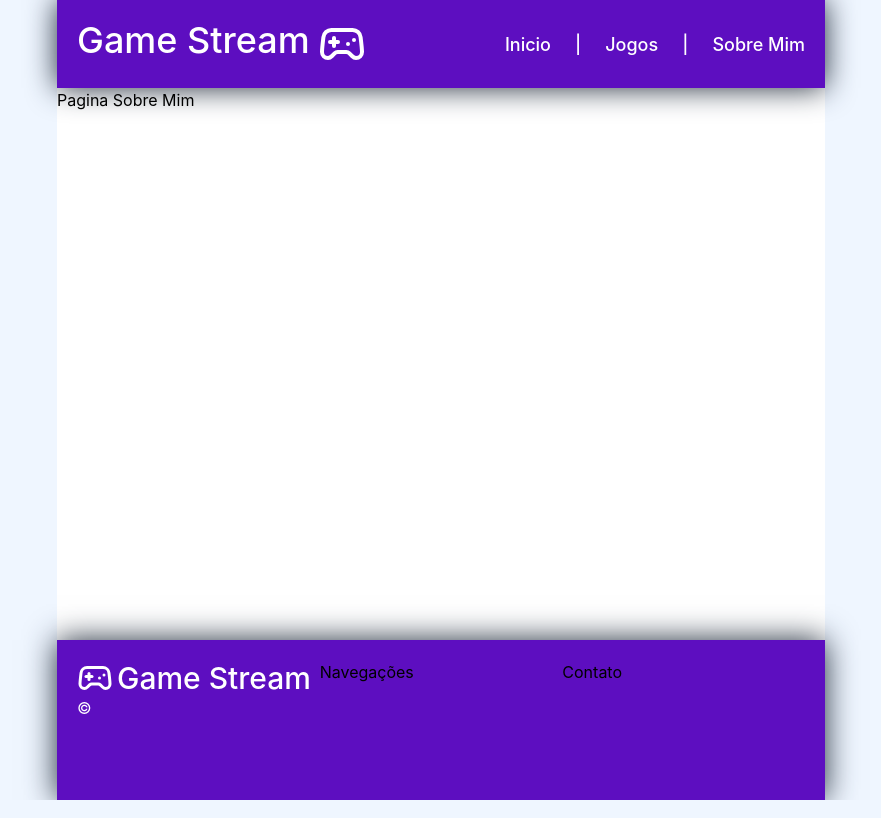
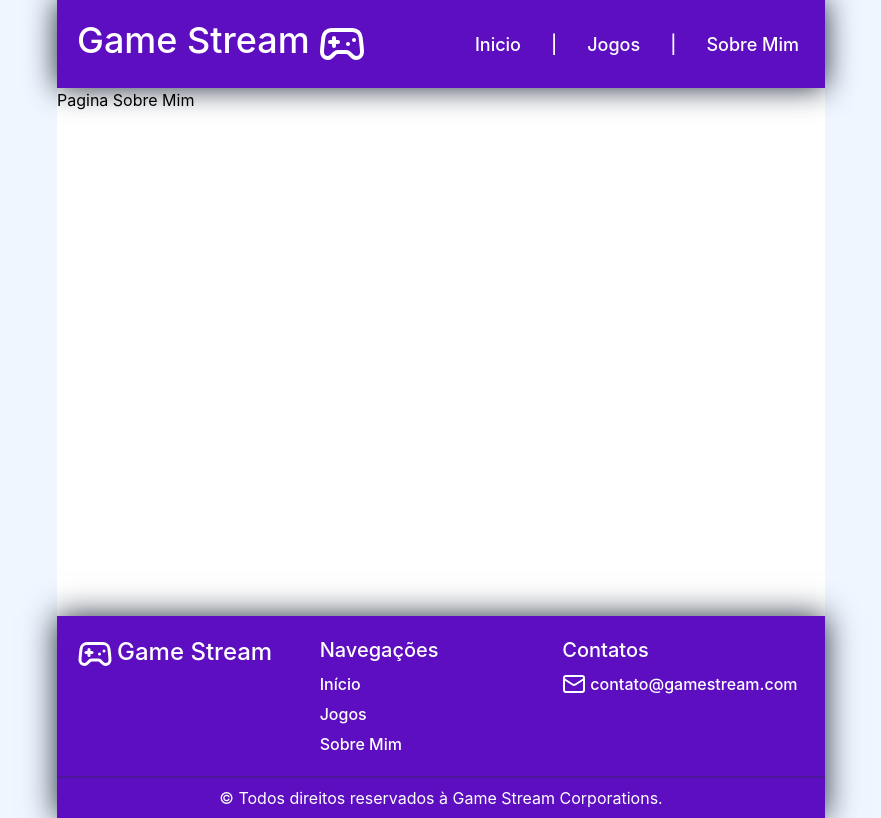
Before and after one commit to BITRAR-DEV/React, a React (Vite) app in the folder frontend/: page /sobre in a window 1280 px wide. Shown: the whole page, without its empty margins (199-1080 px from the left). Built offline with nearby package versions, Linux system fonts and the light colour scheme.

Commit message:
Refactor button component and update footer, header, navbar, and inicio pages for improved styling and structure

```diff
--- a/frontend/src/components/botao.tsx
+++ b/frontend/src/components/botao.tsx
@@ -8,7 +8,7 @@ type BotaoProps = {
 
 function Botao({texto, cor, hover}: BotaoProps) {
     return (
-        <button className={`flex gap-2 ${cor} text-white px-4 py-3 rounded-[13px] ${hover}`}>{texto}</button>
+        <button className={`flex gap-2 ${cor} text-white px-4 py-3 rounded-[13px] ${hover} cursor-pointer`}>{texto}</button>
     )
 }
 
--- a/frontend/src/components/footer.tsx
+++ b/frontend/src/components/footer.tsx
@@ -1,22 +1,28 @@
 import { Link } from "react-router-dom";
-import { Gamepad2 } from "lucide-react";
+import { Gamepad2, Mail } from "lucide-react";
 
 function Footer() {
   return (
-    <footer className="min-h-[20vh] bg-violet-800 shadow-[0_0_30px] shadow-gray-800 p-5">
-        <div className="grid grid-cols-3">
-            <div className="flex gap-1 text-3xl font-medium text-white">
+    <footer className="min-h-[23vh] bg-violet-800 shadow-[0_0_30px] shadow-gray-800">
+        <div className="grid grid-cols-3 p-5">
+            <div className="flex gap-1 text-2xl font-medium text-white cursor-default select-none">
                 <Gamepad2 size={36} /> <h1>Game Stream</h1>
             </div>
-            <div className="">
-                Navegações
+            <div className="font-medium text-white">
+                <h1 className="text-xl pb-2">Navegações</h1>
+                <div className="flex flex-col gap-1.5">
+                    <Link to="/" className="max-w-fit">Início</Link>
+                    <Link to="/jogos" className="max-w-fit">Jogos</Link>
+                    <Link to="/sobre" className="max-w-fit">Sobre Mim</Link>
+                </div>
             </div>
-            <div className="">
-                Contato
+            <div className="font-medium text-white">
+                <h1 className="text-xl pb-2">Contatos</h1>
+                <p className="flex gap-1"><Mail size={24}></Mail><a href="mailto:contato@gamestream.com">contato@gamestream.com</a></p>
             </div>
         </div>
-        <div className="text-white columns-[1/3]">
-            &#169;
+        <div className="flex justify-center align-middle text-white columns-[1/-1] border-t-2 border-violet-900 p-2">
+            <p>&#169; Todos direitos reservados à Game Stream Corporations.</p>
         </div>
     </footer>
   );
--- a/frontend/src/components/header.tsx
+++ b/frontend/src/components/header.tsx
@@ -6,7 +6,7 @@ import Sobre from "../pages/sobre";
 
 function Header() {
   return (
-    <header className="min-h-[80vh] w-[60vw]">
+    <header className="min-h-[77vh] w-[60vw]">
       <Navbar />
       <Routes>
         <Route path="/" element={<Inicio />} />
--- a/frontend/src/components/navbar.tsx
+++ b/frontend/src/components/navbar.tsx
@@ -6,11 +6,11 @@ function Navbar() {
   return (
     <nav className="flex items-center justify-center bg-violet-800 p-5 text-[18px] font-medium text-white shadow-[0_0_30px] shadow-gray-800">
       <div className="flex basis-full gap-2">
-        <h1 className="text-4xl">Game Stream</h1> <Gamepad2 size={48} />
+        <h1 className="text-4xl cursor-default select-none">Game Stream</h1> <Gamepad2 size={48} />
       </div>
       <div className="flex basis-full justify-end gap-6">
-        <Link to="/">Inicio</Link>|<Link to="/jogos">Jogos</Link>|
-        <Link to="/sobre">Sobre Mim</Link>
+        <Link className="p-[8px_6px] hover:bg-violet-900 rounded-xl" to="/">Inicio</Link><p className="p-[8px_0] select-none">|</p><Link className="p-[8px_6px] hover:bg-violet-900 rounded-xl" to="/jogos">Jogos</Link><p className="p-[8px_0] select-none">|</p>
+        <Link className="p-[8px_6px] hover:bg-violet-900 rounded-xl" to="/sobre">Sobre Mim</Link>
       </div>
     </nav>
   );
--- a/frontend/src/pages/inicio.tsx
+++ b/frontend/src/pages/inicio.tsx
@@ -1,3 +1,4 @@
+import { Link } from "react-router-dom";
 import Botao from "../components/botao";
 import { Gamepad2 } from "lucide-react";
 import Logo from "../assets/Logo.png";
@@ -7,15 +8,15 @@ function Inicio() {
     <div className="grid grid-cols-2 m-6 mt-14">
       <div className="flex flex-col justify-center align-middle m-8 gap-6">
         <div className="leading-12 font-[650]">
-          <h2 className="text-[60px]">Bem-Vindo à</h2>
-          <h1 className="text-violet-900 text-7xl text-shadow-[0_0_3px_rgb(112_7_231)]">Game Stream!</h1>
+          <h2 className="text-[60px] select-none">Bem-Vindo à</h2>
+          <h1 className="text-violet-900 text-7xl text-shadow-[0_0_3px_rgb(112_7_231)] select-none">Game Stream!</h1>
         </div>
         <div className="text-[18px] leading-12">
           <p className="leading-6.5">Aqui você encontra vários jogos grátis para jogar e se <br /> divertir com a melhor experiência de jogos da web.</p>
           <p>Entre abaixo em nosso catálogo e explore nossos jogos.</p>
         </div>
         <div className="flex flex-row">
-          <Botao texto={<><Gamepad2 size={24} />Explorar Catálago</>} cor="bg-violet-700" hover="hover:bg-violet-800"></Botao>
+          <Link className="flex gap-2 text-white px-4 py-3 rounded-[13px] cursor-pointer bg-violet-700 hover:bg-violet-800" to="/jogos"><><Gamepad2 size={24} />Explorar Catálago</></Link>
         </div>
       </div>
       <div className="flex justify-center align-middle">
```
